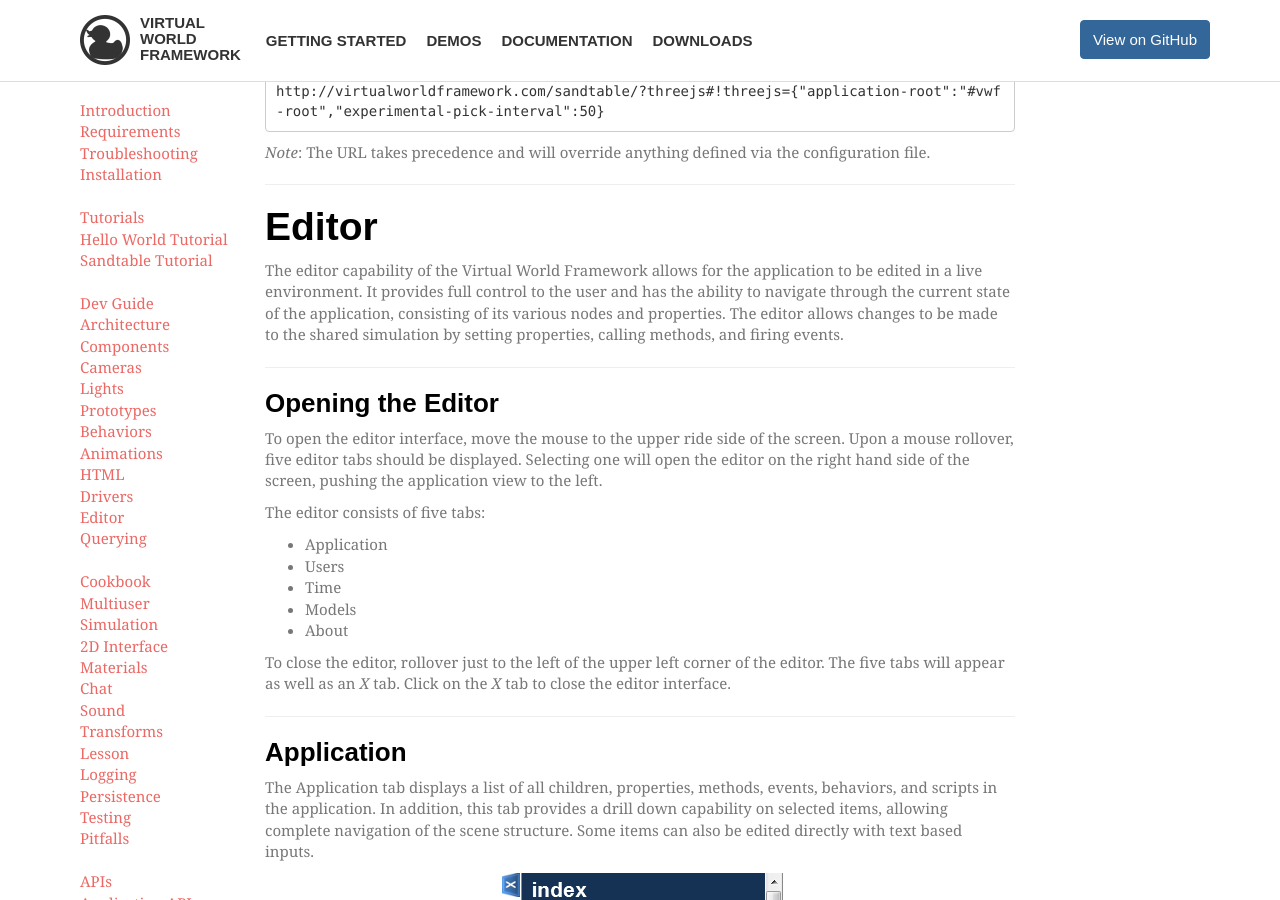
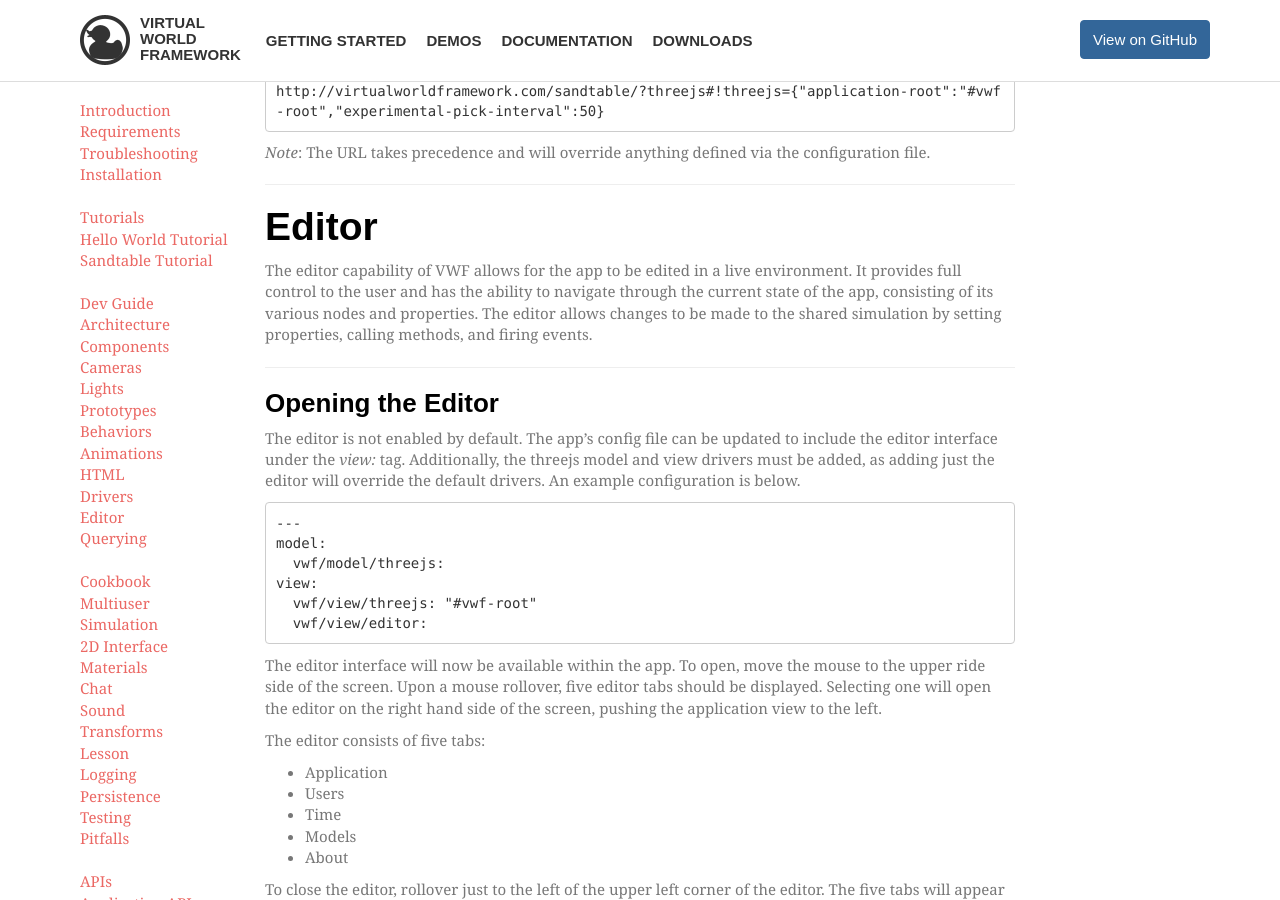
Before and after one commit to virtual-world-framework/vwf-web, a Jekyll site: the page built from documentation.md, in a window 1280 px wide and 900 px high, scrolled down 45583 px. Built offline with Jekyll 4.4.1, drawn with Linux system fonts in a browser that asks for light colours; some web fonts are replaced; Markdown is read by kramdown in place of the engine named in the settings.

Commit message:
Update editor documentation to include how to update app config file to enable the editor interface.

```diff
--- a/_includes/docs/editor.md
+++ b/_includes/docs/editor.md
@@ -2,13 +2,22 @@
 
 # Editor
 
-The editor capability of the Virtual World Framework allows for the application to be edited in a live environment. It provides full control to the user and has the ability to navigate through the current state of the application, consisting of its various nodes and properties. The editor allows changes to be made to the shared simulation by setting properties, calling methods, and firing events.
+The editor capability of VWF allows for the app to be edited in a live environment. It provides full control to the user and has the ability to navigate through the current state of the app, consisting of its various nodes and properties. The editor allows changes to be made to the shared simulation by setting properties, calling methods, and firing events.
 
 -------------------
 
 ### Opening the Editor
 
-To open the editor interface, move the mouse to the upper ride side of the screen. Upon a mouse rollover, five editor tabs should be displayed. Selecting one will open the editor on the right hand side of the screen, pushing the application view to the left.
+The editor is not enabled by default. The app's config file can be updated to include the editor interface under the *view:* tag. Additionally, the threejs model and view drivers must be added, as adding just the editor will override the default drivers. An example configuration is below.
+
+	---
+	model:
+	  vwf/model/threejs:
+	view:
+	  vwf/view/threejs: "#vwf-root"
+	  vwf/view/editor:
+
+The editor interface will now be available within the app. To open, move the mouse to the upper ride side of the screen. Upon a mouse rollover, five editor tabs should be displayed. Selecting one will open the editor on the right hand side of the screen, pushing the application view to the left.
 
 The editor consists of five tabs:
 
```
